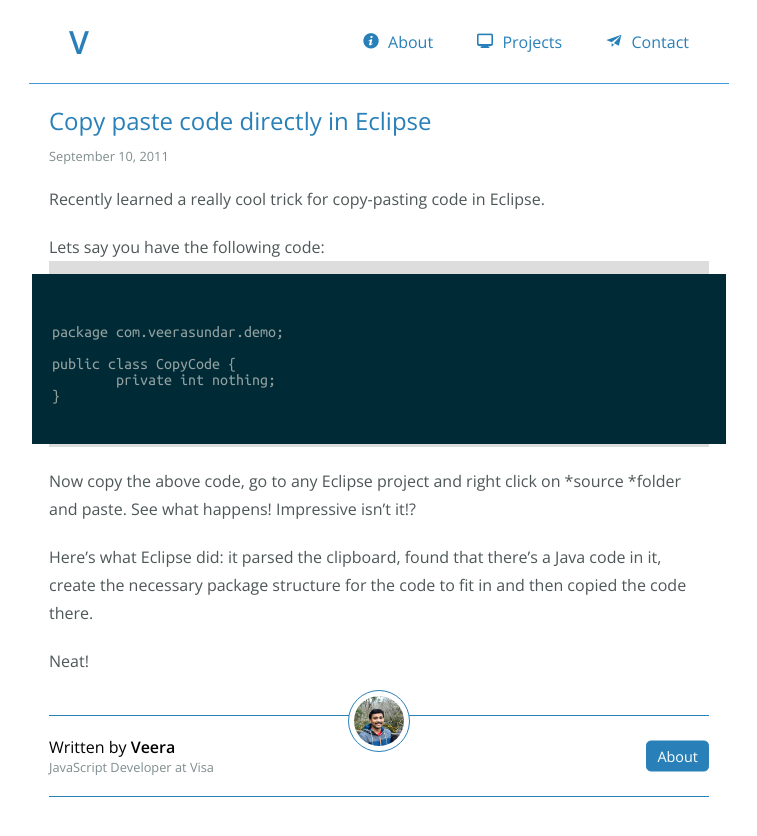
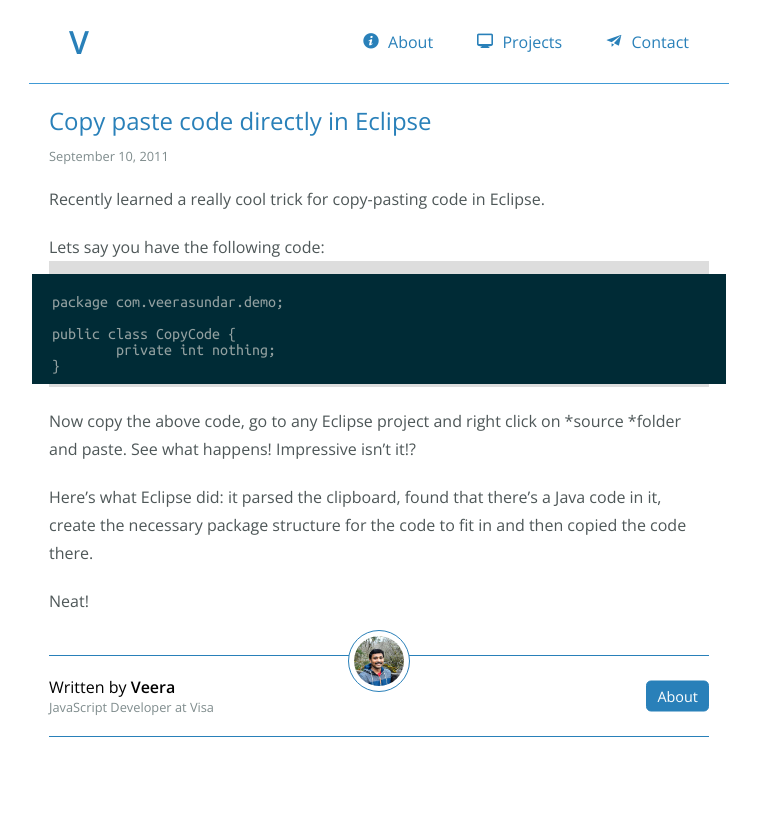
Before and after one commit to canwe/blog, a Jekyll site: the page built from _posts/2011-09-10-copy-paste-code-directly-in-eclipse.md, in a window 1280 px wide. Shown: the top 836 px of the page, without its empty margins (261-1018 px from the left). Built offline with Jekyll 4.4.1, drawn with Linux system fonts in a browser that asks for light colours; some web fonts are replaced; comment, search, counter and statistics services are not loaded.

Commit message:
Minor style adjustments.

```diff
--- a/_sass/v8/_post.scss
+++ b/_sass/v8/_post.scss
@@ -60,7 +60,7 @@
       margin-top: $pad;
       margin-left: -(2 * $pad);
       margin-right: -(2 * $pad);
-      padding: 2 * $pad;
+      padding: $pad/2 2 * $pad;
 
       code {
         font: 1rem "Ubuntu Mono";
@@ -80,6 +80,10 @@
 
     iframe {
       margin-top: $pad;
+    }
+
+    em {
+      font-style: italic;
     }
   }
 
```
